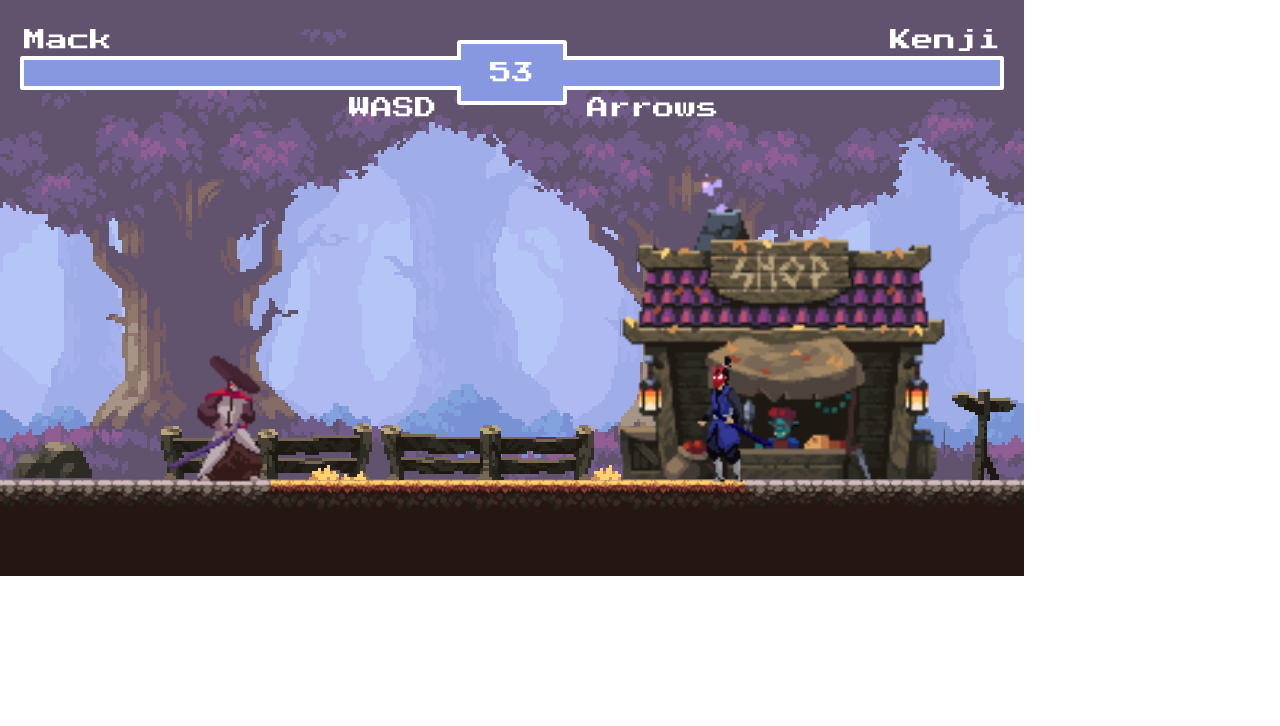
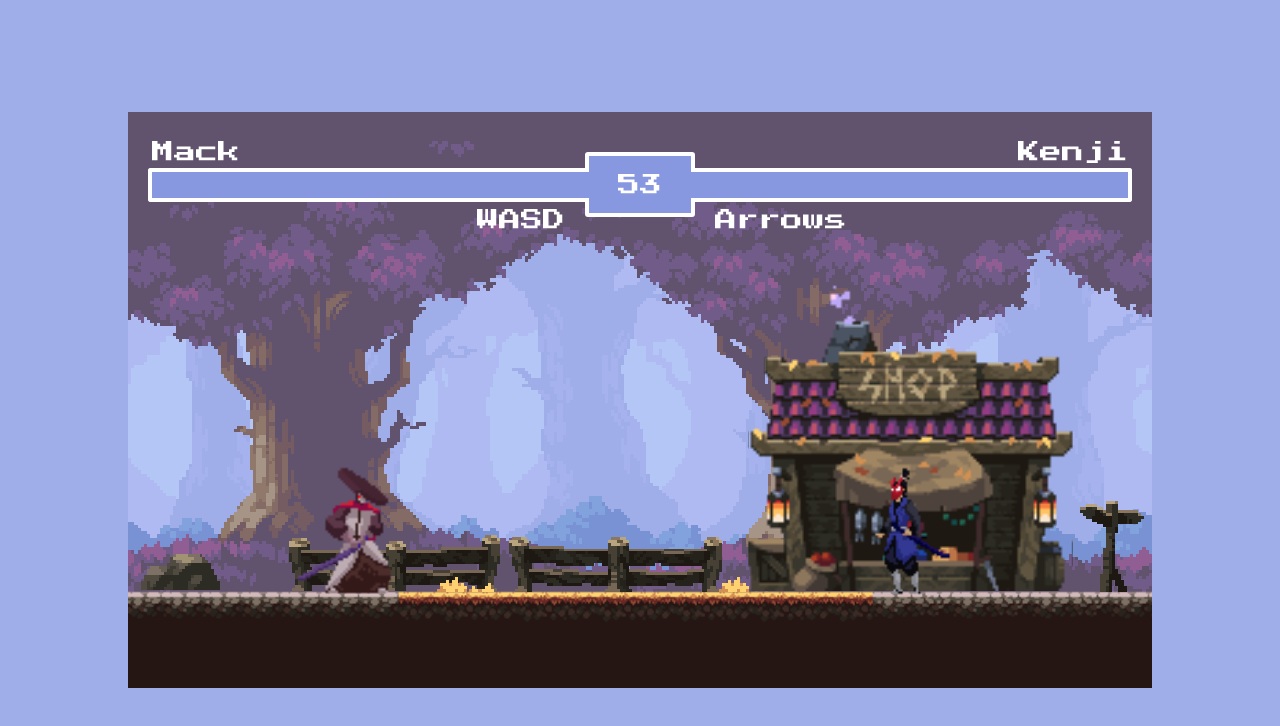
Before and after one commit to ottebrut/samurai-fighting-game, a React (Create React App) app: page / in a window 1280 px wide. Shown: the top 726 px of the page. Built offline with nearby package versions, Linux system fonts and the light colour scheme.

Commit message:
set background

```diff
--- a/src/index.css
+++ b/src/index.css
@@ -2,8 +2,20 @@
   box-sizing: border-box;
 }
 
+html {
+  height: 100%;
+}
+
 body {
+  display: flex;
+  align-items: center;
+  justify-content: center;
+
+  height: 100%;
   margin: 0;
+
+  background: #9FADE8;
+
   font-family: 'Press Start 2P', cursive;
   -webkit-font-smoothing: antialiased;
   -moz-osx-font-smoothing: grayscale;
--- a/src/utils/canvas-container/canvas-container.ts
+++ b/src/utils/canvas-container/canvas-container.ts
@@ -85,7 +85,7 @@ export class CanvasContainer {
       ...kenjiParameters,
       type: "right",
       healthBar: player1HealthBar,
-      position: new Position({ x: 700, y: 400 }),
+      position: new Position({ x: 750, y: 400 }),
     });
 
     // eslint-disable-next-line no-param-reassign
```
